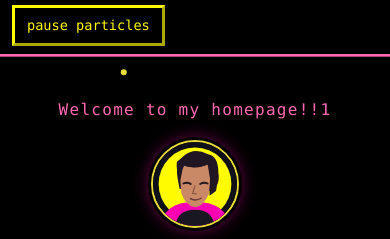
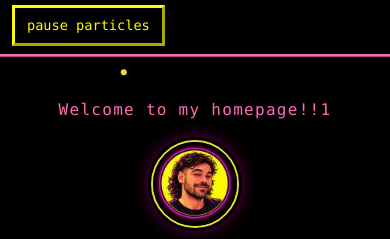
Before and after one commit to jmsgnnr/port2, a plain HTML site: page index.html in a window 390 px wide. Shown: the part 131-370 px from the top of the page. Drawn offline with Linux system fonts and the light colour scheme.

Commit message:
Ship verified approved portrait and protect binary assets

```diff
--- a/css/avatar.css
+++ b/css/avatar.css
@@ -1 +1 @@
-.hero__avatar{width:112px;height:112px;border-radius:24px;border:3px solid var(--yellow);box-shadow:6px 6px 0 var(--pink-hot);margin:0 auto 1.1rem;object-fit:cover}@media(max-width:600px){.hero__avatar{width:88px;height:88px}}
+.hero__avatar{width:112px;height:112px;border-radius:50%;border:0;box-shadow:0 0 15px rgba(255,1,179,.45);margin:0 auto 1.1rem;object-fit:cover}@media(max-width:600px){.hero__avatar{width:88px;height:88px}}
--- a/index.html
+++ b/index.html
@@ -45,7 +45,7 @@
     <section id="top" class="hero" aria-labelledby="hero-title">
 
       <p class="hero__kicker">Welcome to my homepage!!1</p>
-      <img class="hero__avatar" src="assets/avatar.svg?v=valid-portrait-20261012" alt="Retro neon illustrated portrait of James Potee" width="128" height="128" decoding="async">
+      <img class="hero__avatar" src="assets/avatar-approved.jpg?v=portrait-5a0da272" alt="Retro neon illustrated portrait of James Potee" width="128" height="128" decoding="async">
       <h1 id="hero-title" class="hero__name">James G. Potee</h1>
       <p class="hero__role">Infrastructure <span class="hero__role-sep" aria-hidden="true">//</span> Platforms <span class="hero__role-sep" aria-hidden="true">//</span> Security <span class="hero__role-sep" aria-hidden="true">//</span> Networking</p>
       <hr class="rainbow-rule">
```
Also changed, not shown: assets/avatar-approved.jpg (added), 1 other file.
